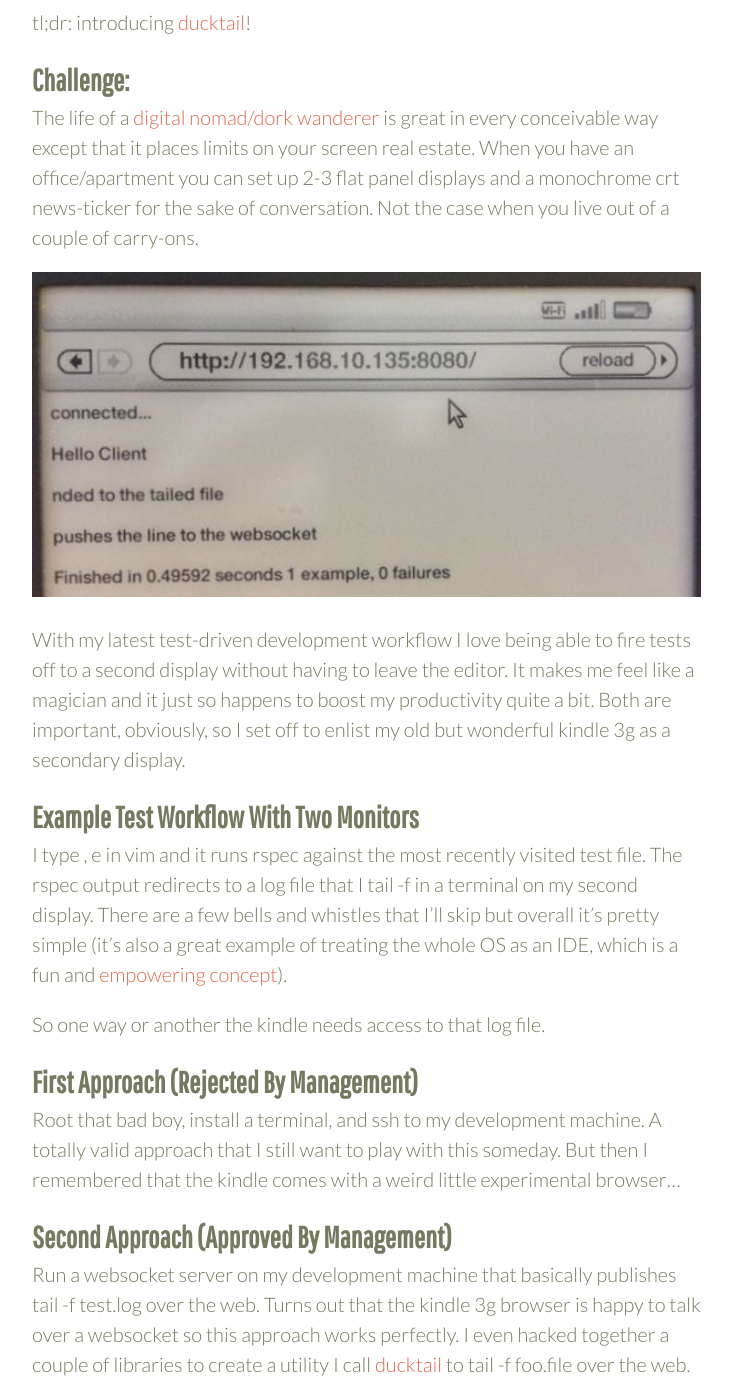
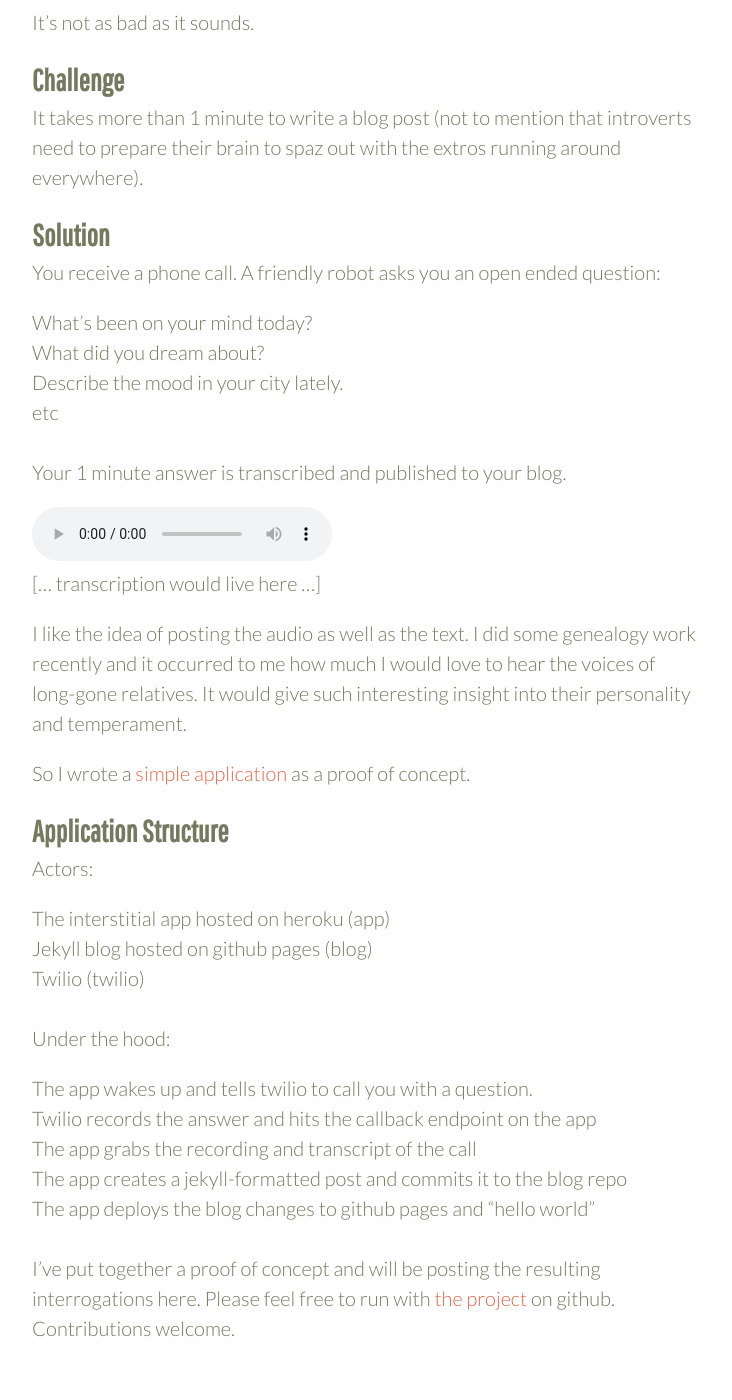
Before and after one commit to eeeschwartz/erikschwartz, a Jekyll site: the page built from projects/index.html, in a window 1280 px wide and 1400 px high, scrolled down 587 px. Shown: the whole window, without its empty margins (39-771 px from the left). Built offline with Jekyll 4.4.1, drawn with Linux system fonts in a browser that asks for light colours; some of the changed lines change nothing that is shown; some of the changed text lies outside the part shown.

Commit message:
Add recording, update interrogatorrr post

```diff
--- a/_posts/2013-08-06-the-daily-interrogation.md
+++ b/_posts/2013-08-06-the-daily-interrogation.md
@@ -1,72 +1,32 @@
 ---
-published: false
 layout: post
 category: projects
 "current-tab": projects
 author: Erik Schwartz
-permalink: introducing-interrogatorr
+permalink: introducing-interrogatorrr
 ---
-
-<link rel="stylesheet" type="text/css" href="/javascripts/soundmanager/demo/360-player/360player.css" />
-<!-- special IE-only canvas fix -->
-<!--[if IE]><script type="text/javascript" src="/javascripts/soundmanager/demo/360-player/script/excanvas.js"></script><![endif]-->
-<!-- Apache-licensed animation library -->
-<script type="text/javascript" src="/javascripts/soundmanager/demo/360-player/script/berniecode-animator.js"></script>
-<script type="text/javascript" src="/javascripts/soundmanager/script/soundmanager2.js"></script>
-<script type="text/javascript" src="/javascripts/soundmanager/demo/360-player/script/360player.js"></script>
-
-<style>
-.ui360,
-.sm2-360ui {
-  /* size of the container for the circle, etc. */
-  width:50px;
-  height:50px;
-}
-</style>
-
-<script>
-soundManager.setup({
-  url: '/javascripts/soundmanager/swf/',
-  flashVersion: 9, // optional: shiny features (default = 8)
-  // optional: ignore Flash where possible, use 100% HTML5 mode
-  // preferFlash: false,
-  onready: function() {
-    // Ready to use; soundManager.createSound() etc. can now be called.
-  }
-});
-threeSixtyPlayer.config = {
-  playNext: false, // stop after one sound, or play through list until end
-  autoPlay: false, // start playing the first sound right away
-  allowMultiple: true, // let many sounds play at once (false = one at a time)
-  loadRingColor: '#ccc', // amount of sound which has loaded
-  playRingColor: '#000', // amount of sound which has played
-  backgroundRingColor: '#eee', // "default" color shown underneath everything else
-  animDuration: 500,
-  animTransition: Animator.tx.bouncy // http://www.berniecode.com/writing/animator.html
-}
-</script>
-<div class="ui360">
- <a href="/novacane.mp3">play "novacane"</a>
-</div>
-
 It's not as bad as it sounds.
 
 ### Challenge
 It takes more than 1 minute to write a blog post (not to mention that introverts need to prepare their brain to spaz out with the extros running around everywhere).
 
 ### Solution
-Receive a phone call. A friendly robot asks you an open ended question:
+You receive a phone call. A friendly robot asks you an open ended question:
 
 * What's been on your mind today?
 * What did you dream about?
-* What is the mood in your city lately?
-* …
+* Describe the mood in your city lately.
+* etc
 
 Your 1 minute answer is transcribed and published to your blog.
 
+<audio src="/twilio-recording.mp3" controls="controls">
+</audio>
+\[... transcription would live here ...\]
+
 I like the idea of posting the audio as well as the text. I did some genealogy work recently and it occurred to me how much I would love to hear the voices of long-gone relatives. It would give such interesting insight into their personality and temperament.
 
-So I wrote a [simple application](https://github.com/eeeschwartz/interrogatorrr) to give this idea a shot.
+So I wrote a [simple application](https://github.com/eeeschwartz/interrogatorrr) as a proof of concept.
 
 ### Application structure
 Actors:
```
Also changed, not shown: 1 other file.
